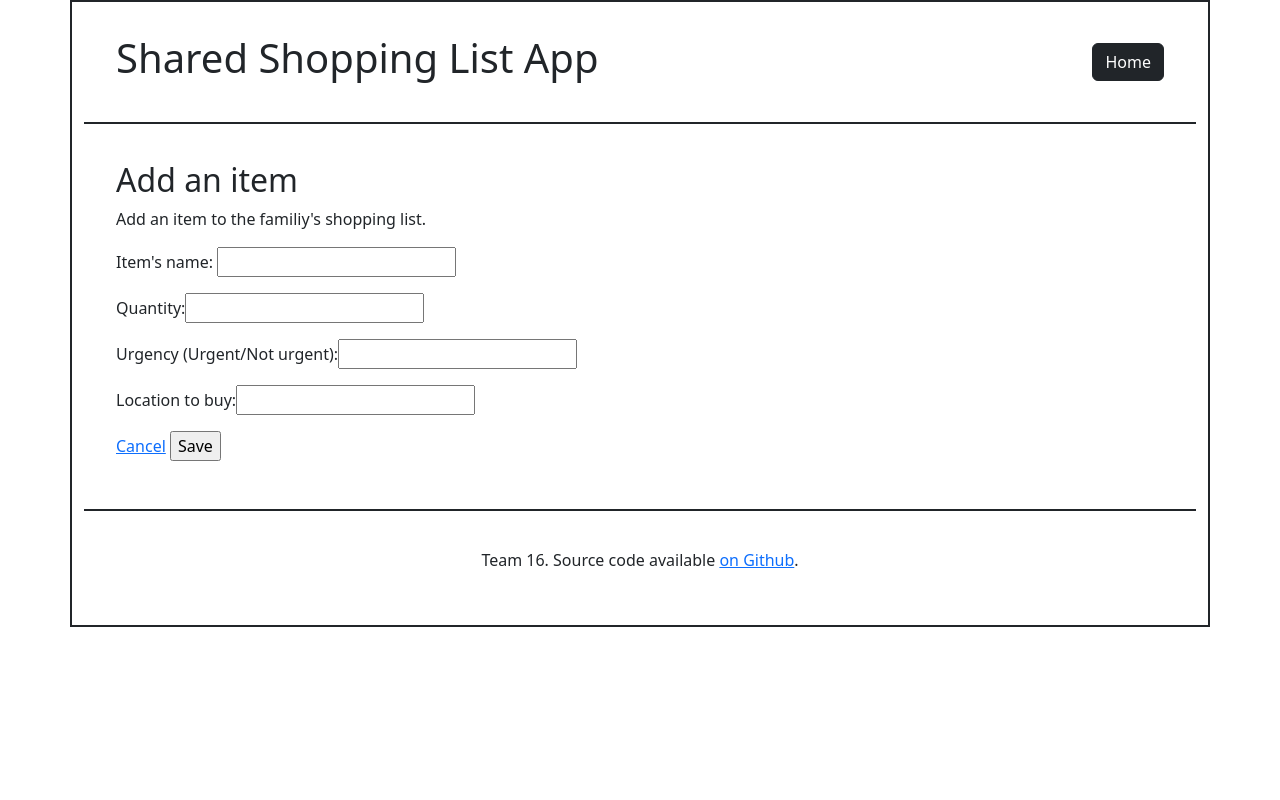
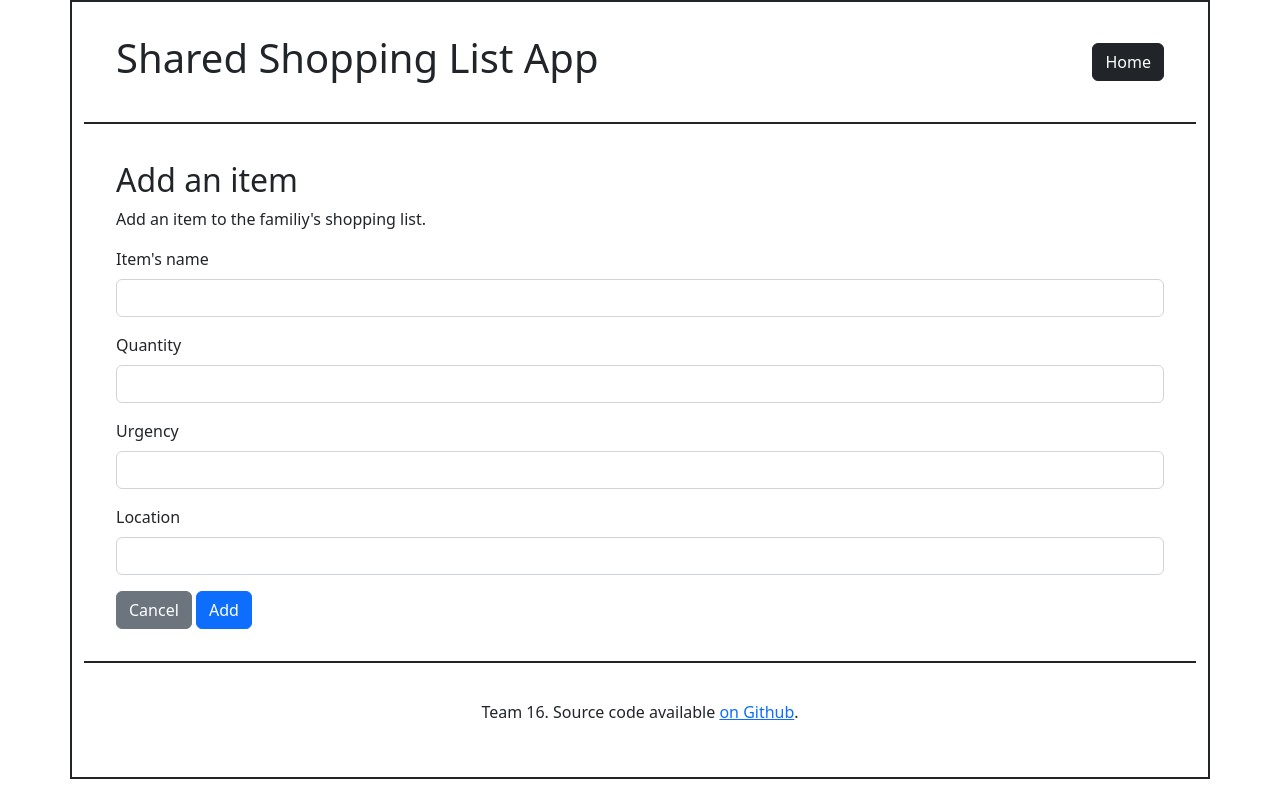
Before and after one commit to software-students-fall2022/web-app-exercise-team-16-1, a Flask app: page /create/1 in a window 1280 px wide. Run offline with Flask 2, Linux system fonts and the light colour scheme; parts of the project's set-up code (start-up, migrations or seed data) failed here and were passed over.

Commit message:
Bootstrap form for adding an item

```diff
--- a/templates/add.html
+++ b/templates/add.html
@@ -3,16 +3,23 @@
 <h2>Add an item</h2>
 <p>Add an item to the familiy's shopping list.</p>
 <form method="POST" action="{{ url_for('create_item', family_code=family_code) }}">
-  <p>
-    Item's name:
-    <input type="text" id="fname" name="fname"/>
-  </p>
-  <p>Quantity:<input type="text" id="fquantity" name="fquantity"/></p>
-  <p>Urgency (Urgent/Not urgent):<input type="text" id="furgent" name="furgent"/></p>
-  <p>Location to buy:<input type="text" id="flocation" name="flocation"/></p>
-  <p>
-    <a href="{{ url_for('main', family_code=family_code)}}">Cancel</a>
-    <input type="submit" name="post-btn" value="Save" />
-  </p>
+  <div class="mb-3">
+    <label for="fname" class="form-label">Item's name</label>
+    <input type="text" class="form-control" id="fname" name="fname" />
+  </div>
+  <div class="mb-3">
+    <label for="fquantity" class="form-label">Quantity</label>
+    <input type="text" class="form-control" id="fquantity" name="fquantity" />
+  </div>
+  <div class="mb-3">
+    <label for="furgent" class="form-label">Urgency</label>
+    <input type="text" class="form-control" id="funit" name="furgent" />
+  </div>
+  <div class="mb-3">
+    <label for="flocation" class="form-label">Location</label>
+    <input type="text" class="form-control" id="flocation" name="flocation" />
+  </div>
+  <a href="{{ url_for('home') }}" class="btn btn-secondary">Cancel</a>
+  <button type="submit" class="btn btn-primary">Add</button>
 </form>
 {% endblock %}
```
